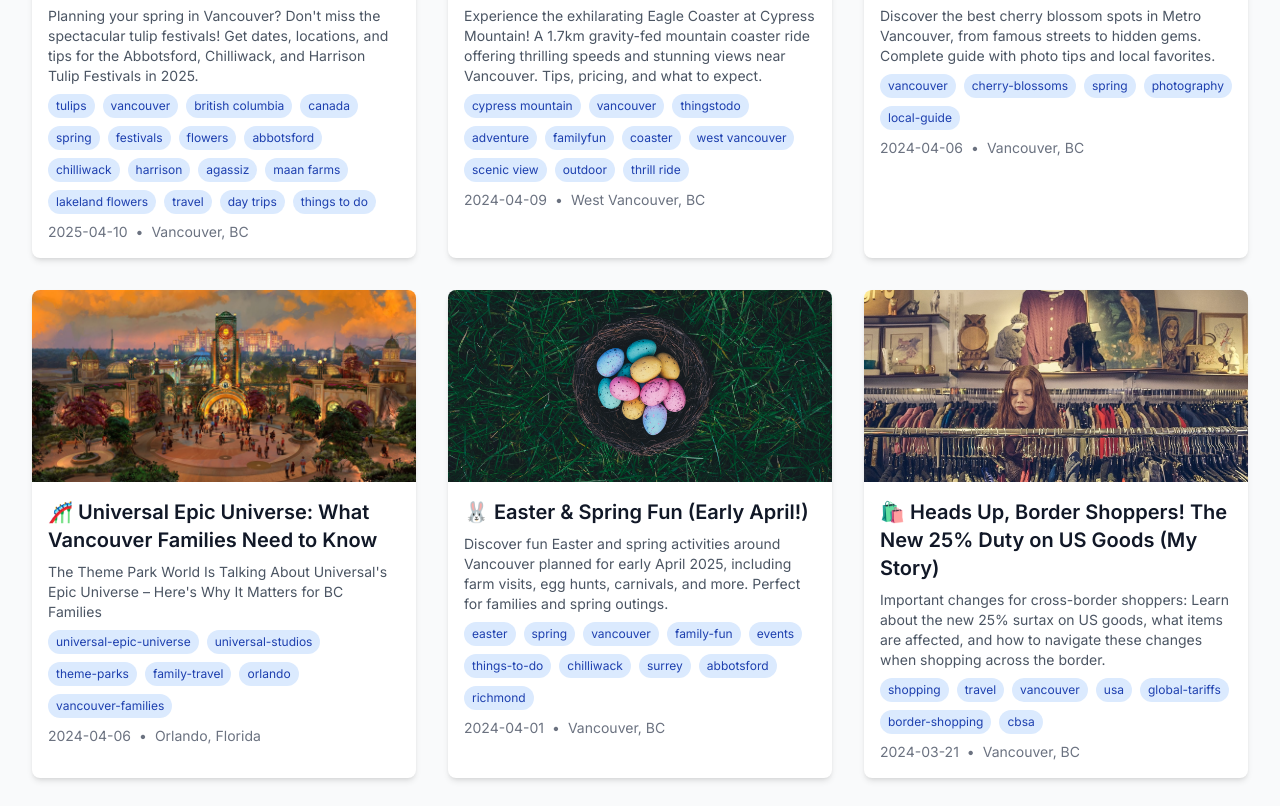
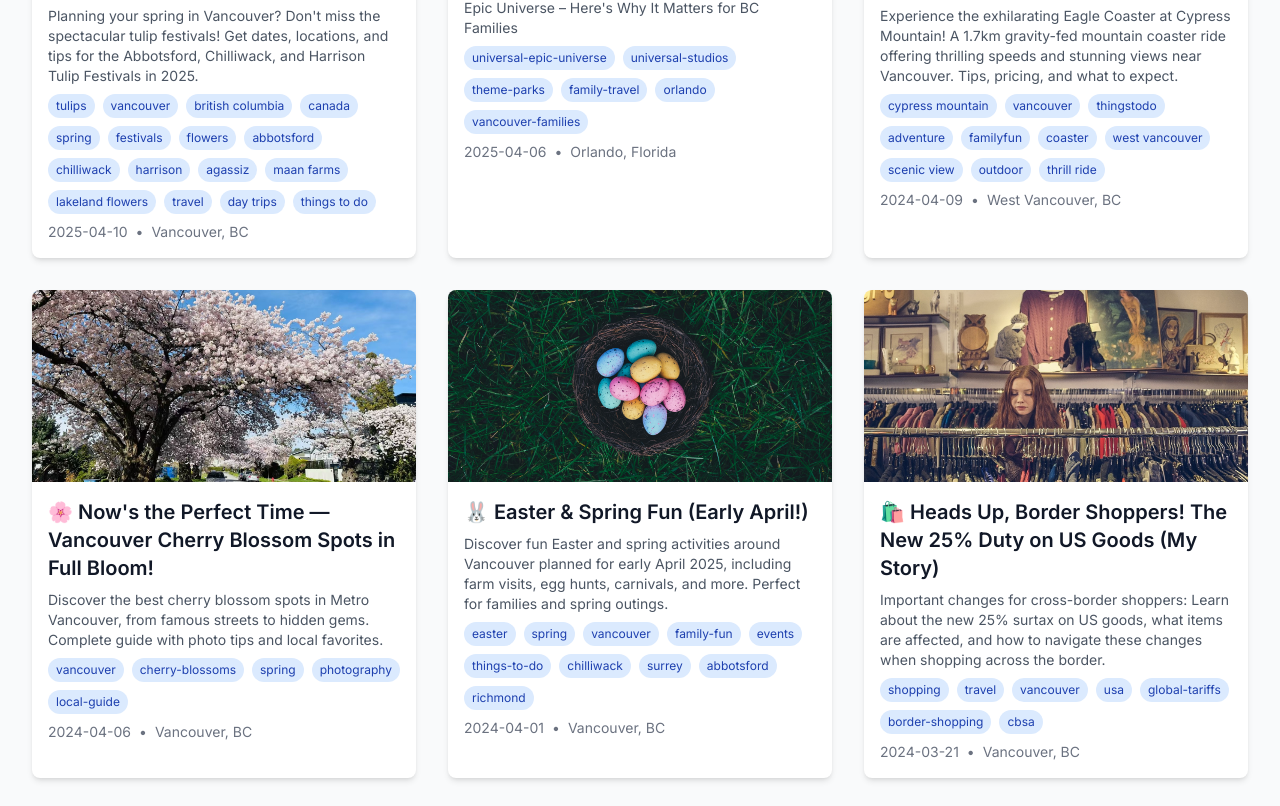
Before and after one commit to nikkiqin120/localbuzz, a Next.js app: page / in a window 1280 px wide. Shown: the part 554-1360 px from the top of the page. Built offline with nearby package versions, Linux system fonts and the light colour scheme.

Commit message:
dark mode

```diff
--- a/src/app/globals.css
+++ b/src/app/globals.css
@@ -8,9 +8,13 @@
 }
 
 @media (prefers-color-scheme: dark) {
-  :root {
+  /* :root {
     --foreground-rgb: 255, 255, 255;
     --background-rgb: 0, 0, 0;
+  } */
+  body {
+    color: #333; /* 或任何适合深色背景的颜色 */
+    background-color: #121212; /* 深色背景 */
   }
 }
 
--- a/src/content/posts/universal-epic-universe.mdx
+++ b/src/content/posts/universal-epic-universe.mdx
@@ -1,6 +1,6 @@
 ---
 title: "🎢 Universal Epic Universe: What Vancouver Families Need to Know"
-date: "2024-04-06"
+date: "2025-04-06"
 description: "The Theme Park World Is Talking About Universal's Epic Universe – Here's Why It Matters for BC Families"
 coverImage: "/images/posts/universal-epic-universe/cover-universal-epic-universe.jpg"
 tags: ["universal-epic-universe", "universal-studios", "theme-parks", "family-travel", "orlando", "vancouver-families"]
```
